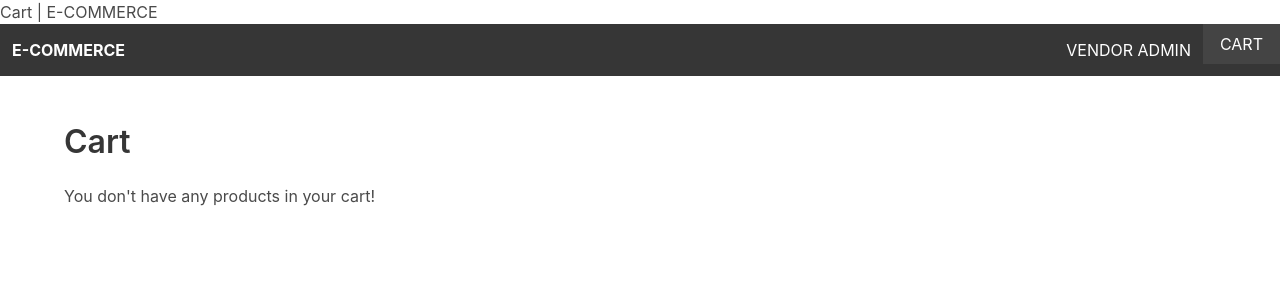
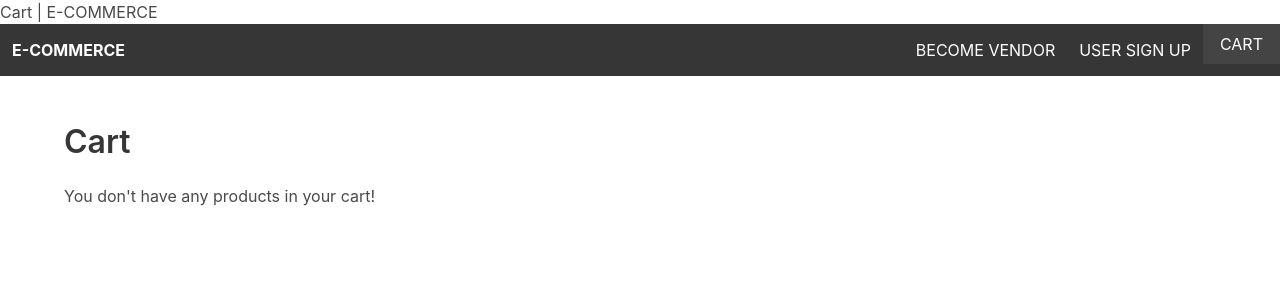
Before and after one commit to Pioneer25/Ecom, a Django app: page /cart/ in a window 1280 px wide. Shown: the top 300 px of the page. Run offline with Django 3.2, Linux system fonts and the light colour scheme; a user stored in the database is signed in; data comes from the database, SQL or seed files in the repository; parts of the project's set-up code (start-up, migrations or seed data) failed here and were passed over.

Commit message:
Newchange3

```diff
--- a/core/templates/core/base.html
+++ b/core/templates/core/base.html
@@ -31,9 +31,9 @@
 
 
 
-                  {% if request.user.is_authenticated  %}
+                  {% if request.user.vendor  %}
                       <a href="{% url 'vendor_admin'%}" class="navbar-item">VENDOR ADMIN </a>
-                  {% elif request.user.is_authenticated  %}
+                  {% elif request.user.customer  %}
                       <a href="{% url 'customer_admin'%}" class="navbar-item">USER PROFILE </a>
                   {% else %}
                       <a href="{% url 'become_vendor'%}" class="navbar-item">BECOME VENDOR </a>
```
